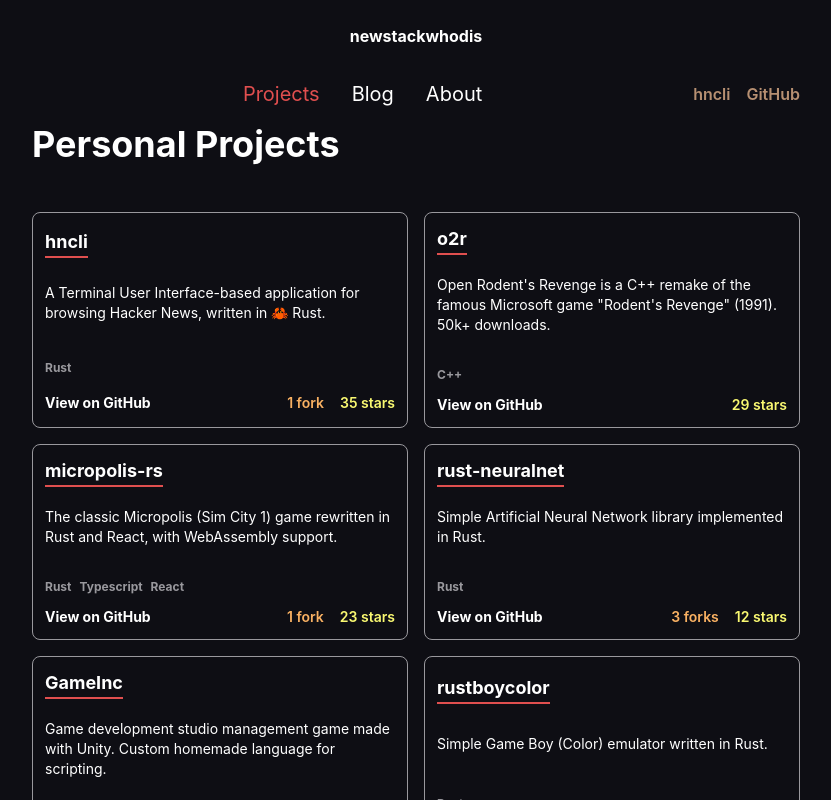
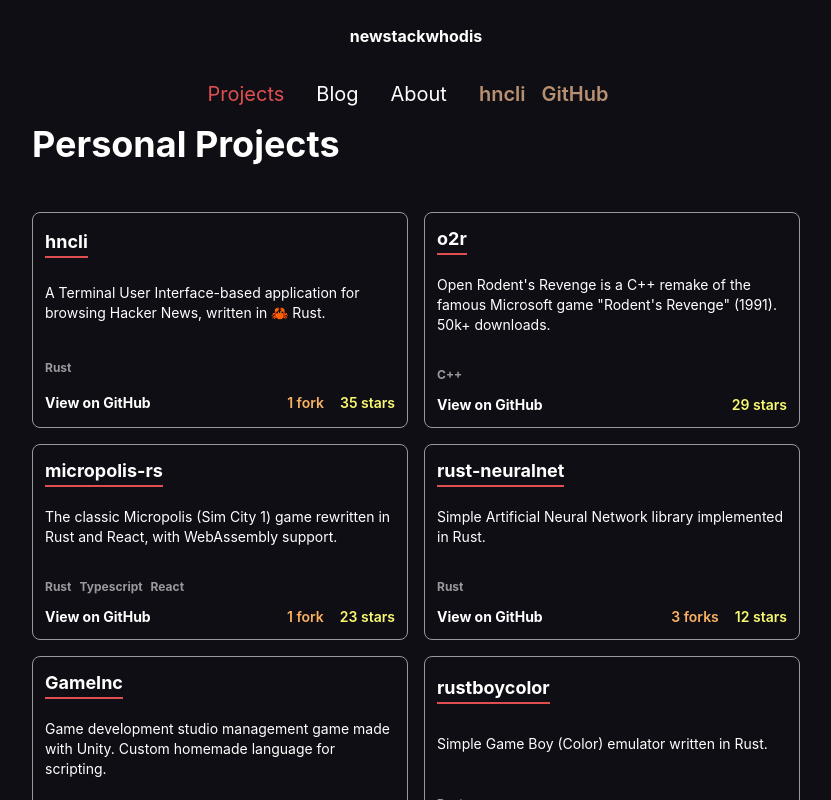
Before and after one commit to pierreyoda/newstackwhodis, a Next.js app: page / in a window 1280 px wide. Shown: the top 800 px of the page, without its empty margins (224-1055 px from the left). Built offline with nearby package versions, Linux system fonts and the light colour scheme.

Commit message:
:lipstick: Improved Navbar design

```diff
--- a/src/components/layout/Navbar.tsx
+++ b/src/components/layout/Navbar.tsx
@@ -12,7 +12,7 @@ interface NavbarLinkProps {
 }
 
 const NavbarLink: FunctionComponent<NavbarLinkProps> = ({ href, label, selected }) => (
-  <li className="mr-8 last:mr-0">
+  <li className="mr-8">
     <Link href={href} className={clsx("hover:text-lychee cursor-pointer", selected ? "text-lychee" : "text-white")}>
       {label}
     </Link>
@@ -31,8 +31,7 @@ export const Navbar: FunctionComponent<NavbarProps> = ({ category }) => (
     <div className="mr-12 flex w-full items-center justify-center py-6 font-bold">
       <Link href="/">newstackwhodis</Link>
     </div>
-    <div className="flex w-full flex-col items-center justify-between self-center md:flex-row">
-      <div />
+    <div className="mx-auto flex w-full items-center justify-between">
       <header className="text-gray-lighter mx-auto flex max-w-3xl items-center p-2 md:text-xl">
         <nav className="flex grow items-center">
           <ul className="flex grow items-center md:text-xl">
@@ -41,19 +40,23 @@ export const Navbar: FunctionComponent<NavbarProps> = ({ category }) => (
             <NavbarLink href="/blog/about" label="About" selected={category === "about"} />
           </ul>
         </nav>
-      </header>
         <div className="flex items-center font-semibold">
           <div className="mr-4">
             <ExternalLink href={HNCLI_WEBSITE_URL} className="text-light-orange/70 hover:text-light-orange">
               hncli
             </ExternalLink>
           </div>
-        <div className={clsx("text-centerxx py-2 md:py-0", category === "blog" && "hidden")}>
-          <ExternalLink href="https://github.comp/ierreyoda/" className="text-light-orange/70 hover:text-light-orange">
+          {/* <div className={clsx("py-2 text-center md:py-0", category === "blog" && "hidden")}> */}
+          <div className="mr-4">
+            <ExternalLink
+              href="https://github.com/pierreyoda/"
+              className="text-light-orange/70 hover:text-light-orange"
+            >
               GitHub
             </ExternalLink>
           </div>
         </div>
+      </header>
     </div>
   </div>
 );
```
Lines whose indentation alone changed are shown as unchanged.
